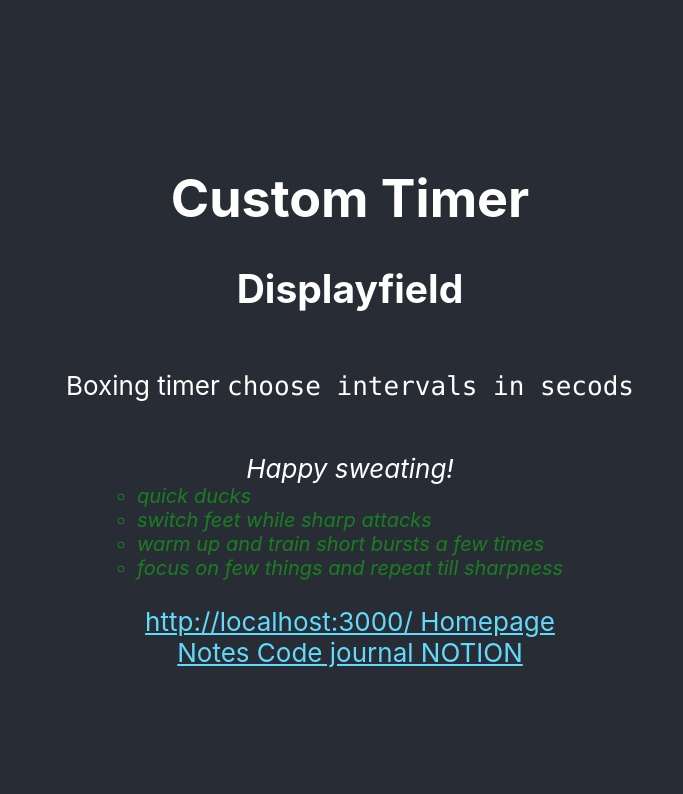
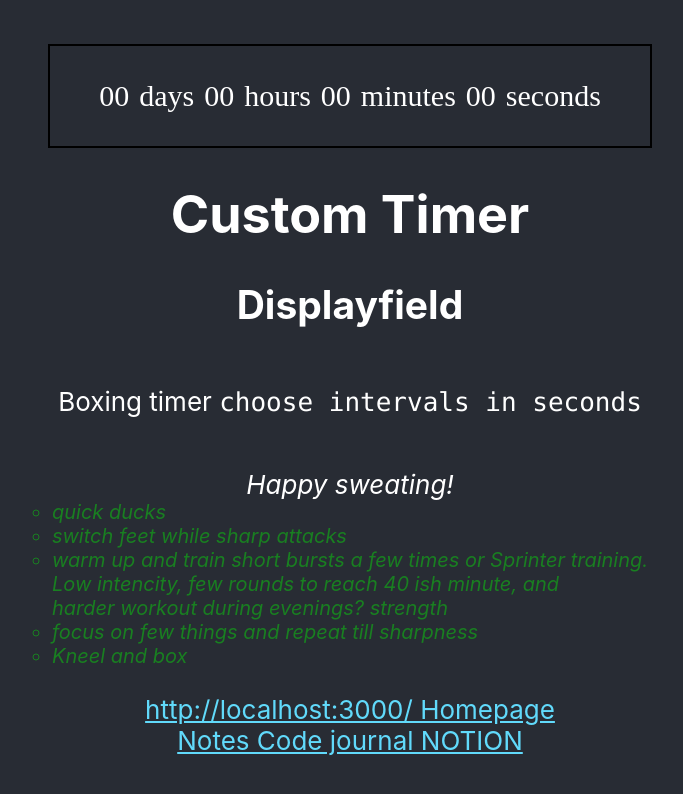
Before and after one commit to kingli6/boxing-timer-app, a React (Create React App) app: page / in a window 1280 px wide. Shown: the top 794 px of the page, without its empty margins (290-973 px from the left). Built offline with nearby package versions, Linux system fonts and the light colour scheme.

Commit message:
clock funtions

```diff
--- a/src/App.css
+++ b/src/App.css
@@ -1,3 +1,12 @@
+.countDownTimer {
+  width: 100vw;
+  height: 100vh;
+  margin: 0;
+  padding: 0;
+  display: flex;
+  justify-content: center;
+}
+
 .App {
   text-align: center;
 }
--- a/src/App.js
+++ b/src/App.js
@@ -1,20 +1,22 @@
 import './App.css';
 
 import TimerComp from './TimerComp';
+import CountdownTimer from './components/displaybar/CountdownTimer';
 
 function App() {
   return (
     <>
       <div className="App">
+        {/* --------------------------- */}
         <header className="App-header">
           {/* .............ff happy hacking ff............... */}
-
+          <CountdownTimer />
           <TimerComp />
 
           {/* .............bottom............... */}
 
           <p>
-            Boxing timer <code>choose intervals in secods</code>
+            Boxing timer <code>choose intervals in seconds</code>
           </p>
 
           <p>
@@ -23,8 +25,14 @@ function App() {
               <ul className="bullet-points">
                 <li>quick ducks</li>
                 <li>switch feet while sharp attacks</li>
-                <li>warm up and train short bursts a few times</li>
+                <li>
+                  warm up and train short bursts a few times or Sprinter
+                  training. <br />
+                  Low intencity, few rounds to reach 40 ish minute, and <br />
+                  harder workout during evenings? strength
+                </li>
                 <li>focus on few things and repeat till sharpness</li>
+                <li>Kneel and box</li>
               </ul>
             </i>
           </p>
--- /dev/null
+++ b/src/components/displaybar/CountdownTimer.css
@@ -0,0 +1,17 @@
+.countdown-timer {
+  width: 600px;
+  height: 100px;
+  border: 2px solid black;
+
+  font-family: 'Oswald';
+  font-size: 30px;
+
+  display: flex;
+  justify-content: center;
+  align-items: center;
+}
+
+.countdown-timer span {
+  margin-left: 5px;
+  margin-right: 5px;
+}
--- /dev/null
+++ b/src/components/displaybar/CountdownTimer.jsx
@@ -0,0 +1,28 @@
+import { useState } from 'react';
+import './CountdownTimer.css';
+
+const defaultRemaingTime = {
+  seconds: '00',
+  minutes: '00',
+  hours: '00',
+  days: '00',
+};
+
+const CountdownTimer = () => {
+  const [remainingTime, setRemainingTime] = useState(defaultRemaingTime);
+  //   -------------------------------------------------------------
+  return (
+    <div className="countdown-timer">
+      <span>{remainingTime.days}</span>
+      <span>days</span>
+      <span>{remainingTime.hours}</span>
+      <span>hours</span>
+      <span>{remainingTime.minutes}</span>
+      <span>minutes</span>
+      <span>{remainingTime.seconds}</span>
+      <span>seconds</span>
+    </div>
+  );
+};
+
+export default CountdownTimer;
```
Also changed, not shown: 1 other file (tests, documents, lock files or other folders).
